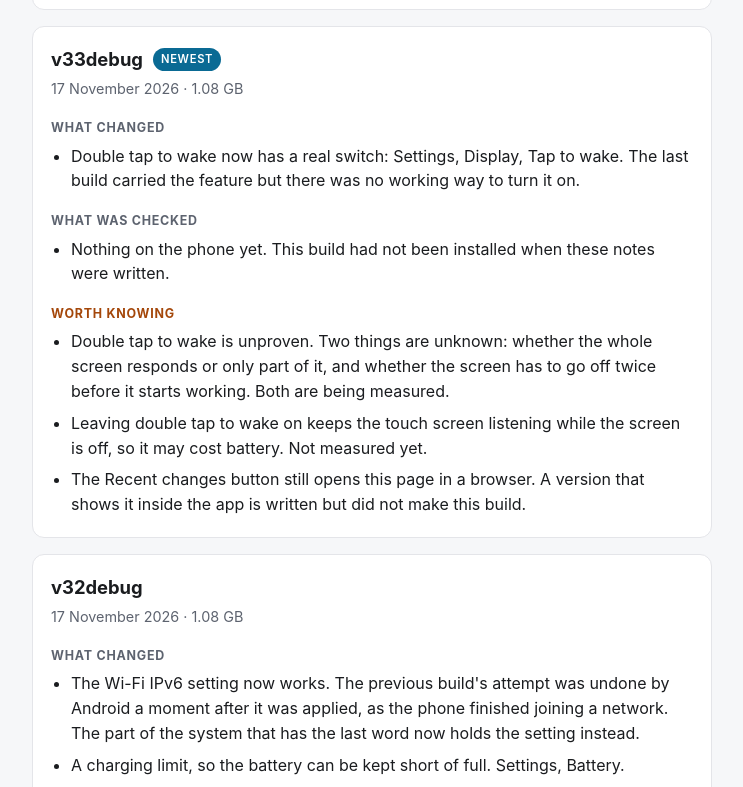
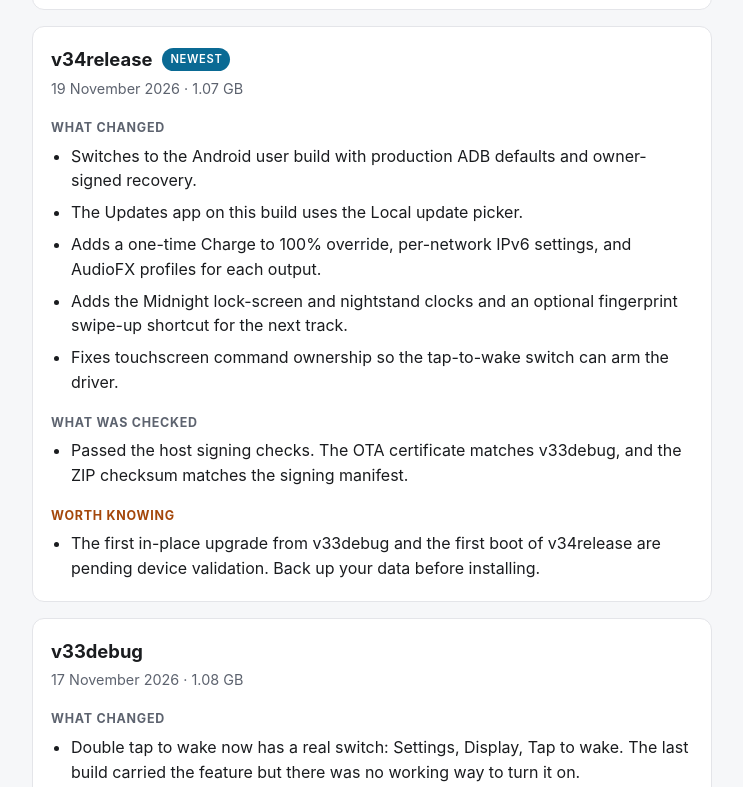
Before and after one commit to monsiu/a530f-ota, a plain HTML site: page docs/index.html in a window 1280 px wide. Shown: the part 499-1286 px from the top of the page, without its empty margins (268-1011 px from the left). Drawn offline with Linux system fonts and the light colour scheme.

Commit message:
v34release: publish the signed OTA and build notes

```diff
--- a/docs/index.html
+++ b/docs/index.html
@@ -120,8 +120,30 @@
 
       <section class="build">
         <div class="buildhead">
+          <h2>v34release</h2>
+          <span class="badge">Newest</span>
+        </div>
+        <p class="meta">19 November 2026 &middot; 1.07 GB</p>
+        <h3>What changed</h3>
+        <ul>
+          <li>Switches to the Android user build with production ADB defaults and owner-signed recovery.</li>
+          <li>The Updates app on this build uses the Local update picker.</li>
+          <li>Adds a one-time Charge to 100% override, per-network IPv6 settings, and AudioFX profiles for each output.</li>
+          <li>Adds the Midnight lock-screen and nightstand clocks and an optional fingerprint swipe-up shortcut for the next track.</li>
+          <li>Fixes touchscreen command ownership so the tap-to-wake switch can arm the driver.</li>
+        </ul>
+        <h3>What was checked</h3>
+        <ul>
+          <li>Passed the host signing checks. The OTA certificate matches v33debug, and the ZIP checksum matches the signing manifest.</li>
+        </ul>
+        <h3 class="warn">Worth knowing</h3>
+        <ul>
+          <li>The first in-place upgrade from v33debug and the first boot of v34release are pending device validation. Back up your data before installing.</li>
+        </ul>
+      </section>
+      <section class="build">
+        <div class="buildhead">
           <h2>v33debug</h2>
-          <span class="badge">Newest</span>
         </div>
         <p class="meta">17 November 2026 &middot; 1.08 GB</p>
         <h3>What changed</h3>
```
Also changed, not shown: jackpotlte.json (+6 -6 lines).
